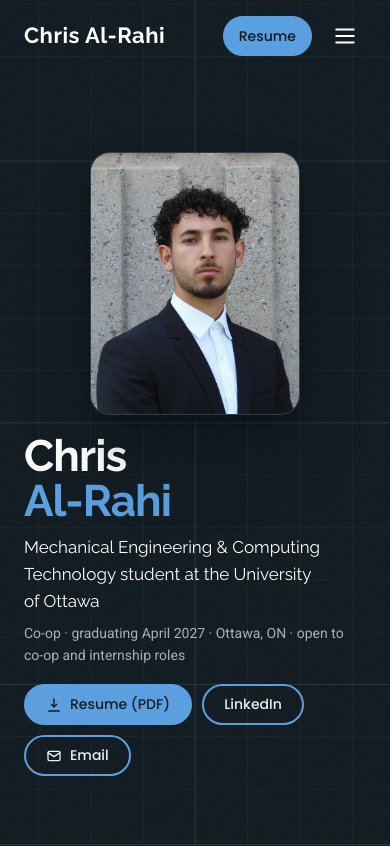
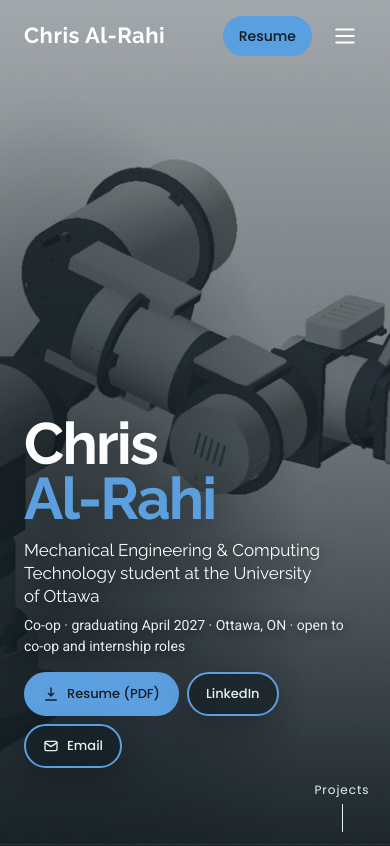
Before and after one commit to chrisalrahi/Portfolio, a plain HTML site: page index.html in a window 390 px wide. Shown: the top 846 px of the page. Drawn offline with Linux system fonts and the light colour scheme.

Commit message:
Full-screen reel hero
Chris on the old hero: "still kind of looks pretty basic... I want it to look
unique to my site... maybe a video of me doing something engineering-wise
playing in the background of the entire screen." Of three full-screen
variants he picked the Reel.

- The hero fills the viewport. Behind the name (two lines, surname in the
  accent, 144 px at 1440) a slow reel of four stills plays: the chassis on
  black, the arm render, the pendulum rig and the polisher render, each 5 s
  with a slow zoom and a cross-fade, pure CSS. A scrim keeps the copy at
  contrast; a small "Projects" cue sits at the bottom. The blueprint grid
  plane is gone.
- The reel element is the slot for Chris's own clip later: the H1 variant's
  video markup drops in unchanged (a landscape file for desktops, a 9:16 one
  for phones).
- The Curtiss-Wright logo on the chassis still is never shown cut: the still
  sits at 50% 86% on desktops and 15% 50% on phones, which keeps the logo out
  of frame through the whole zoom (measured at 1440x900 down to 360x640), and
  between 481 and 1023 px wide, where neither axis can exclude it, the
  CanmetENERGY photo takes that slot.
- Reduced motion shows one static still. The site check accepts alt="" on
  the reel's decorative layers.

Co-Authored-By: Claude Opus 5.5 <noreply@anthropic.com>

```diff
--- a/assets/css/site.css
+++ b/assets/css/site.css
@@ -2043,3 +2043,301 @@ html.is-locked {
     margin-top: 0.75rem;
   }
 }
+
+.hero-reel-hero {
+  position: relative;
+  min-height: 100vh;
+  min-height: 100svh;
+  overflow: hidden;
+  background: #101a20;
+}
+
+.hero-reel {
+  position: absolute;
+  inset: 0;
+  overflow: hidden;
+  background: #000000;
+}
+
+.hero-reel img {
+  position: absolute;
+  inset: 0;
+  width: 100%;
+  height: 100%;
+  object-fit: cover;
+  will-change: transform, opacity;
+  animation: heroReel 20s linear infinite;
+}
+
+.hero-reel-chassis {
+  object-position: 50% 86%;
+  animation-delay: 0s !important;
+}
+
+.hero-reel-arm {
+  object-position: 50% 50%;
+  animation-delay: -15s !important;
+}
+
+.hero-reel-pendulum {
+  object-position: 50% 50%;
+  animation-delay: -10s !important;
+}
+
+.hero-reel-polisher {
+  object-position: 50% 50%;
+  animation-delay: -5s !important;
+}
+
+.hero-scrim {
+  position: absolute;
+  z-index: 1;
+  inset: 0;
+  background:
+    radial-gradient(ellipse 85% 78% at 14% 72%, rgba(16, 26, 32, 0.68) 0%, rgba(16, 26, 32, 0.28) 52%, transparent 78%),
+    linear-gradient(to bottom, rgba(16, 26, 32, 0.35) 0%, rgba(16, 26, 32, 0.6) 52%, rgba(16, 26, 32, 0.96) 100%);
+}
+
+.hero-film-layout {
+  position: relative;
+  z-index: 2;
+  display: flex;
+  align-items: flex-end;
+  min-height: 100vh;
+  min-height: 100svh;
+  padding-top: calc(var(--header-h) + 2rem);
+  padding-bottom: 12vh;
+}
+
+.hero-reel-hero .hero-copy {
+  width: min(900px, 83%);
+}
+
+.hero-reel-hero .hero-name {
+  margin: 0 0 1.25rem;
+  font-size: clamp(4rem, 10vw, 9rem) !important;
+  font-weight: 700 !important;
+  line-height: 0.95 !important;
+  letter-spacing: -0.03em;
+  text-shadow: 0 5px 32px rgba(0, 0, 0, 0.42);
+}
+
+.hero-reel-hero .hero-name span {
+  display: block;
+}
+
+.hero-reel-hero .hero-name .highlight {
+  color: #5a9fe0;
+}
+
+.hero-reel-hero .tagline {
+  max-width: 760px;
+  margin: 0 0 0.5rem;
+  color: #ffffff;
+  font-family: var(--heading-font);
+  font-size: clamp(1.125rem, 1.6vw, 1.5rem);
+  line-height: 1.35;
+  text-shadow: 0 2px 16px rgba(0, 0, 0, 0.8);
+}
+
+.hero-reel-hero .subline {
+  margin: 0 0 1.5rem;
+  color: #e7f2f7;
+  text-shadow: 0 2px 14px rgba(0, 0, 0, 0.9);
+}
+
+.hero-reel-hero .hero-actions .btn {
+  min-height: 44px;
+}
+
+.hero-reel-hero .hero-actions .btn-outline {
+  background: rgba(16, 26, 32, 0.64);
+  box-shadow: 0 10px 30px rgba(0, 0, 0, 0.22);
+}
+
+.hero-scroll-cue {
+  position: absolute;
+  z-index: 3;
+  bottom: 1rem;
+  left: 50%;
+  display: flex;
+  min-width: 64px;
+  min-height: 54px;
+  flex-direction: column;
+  align-items: center;
+  justify-content: flex-start;
+  gap: 0.35rem;
+  color: #e7f2f7;
+  font-family: var(--nav-font);
+  font-size: 0.75rem;
+  letter-spacing: 0.08em;
+  transform: translateX(-50%);
+}
+
+.hero-scroll-cue i {
+  display: block;
+  width: 1px;
+  height: 28px;
+  overflow: hidden;
+  background: rgba(231, 242, 247, 0.3);
+}
+
+.hero-scroll-cue i::after {
+  content: "";
+  display: block;
+  width: 1px;
+  height: 100%;
+  background: #e7f2f7;
+  transform: scaleY(0);
+  transform-origin: top;
+  animation: heroCue 2.7s cubic-bezier(0.2, 0.8, 0.2, 1) infinite;
+}
+
+.hero-intro > * {
+  opacity: 0;
+  transform: translateY(14px);
+  animation: heroEnter 600ms cubic-bezier(0.2, 0.8, 0.2, 1) forwards;
+  animation-delay: calc(var(--step) * 70ms);
+}
+
+@keyframes heroEnter {
+  to {
+    opacity: 1;
+    transform: translateY(0);
+  }
+}
+
+@keyframes heroCue {
+  0%, 12% {
+    opacity: 0;
+    transform: scaleY(0);
+  }
+  20% {
+    opacity: 1;
+  }
+  64% {
+    opacity: 1;
+    transform: scaleY(1);
+  }
+  82%, 100% {
+    opacity: 0;
+    transform: scaleY(1);
+  }
+}
+
+@keyframes heroReel {
+  0% {
+    opacity: 1;
+    transform: scale(1);
+  }
+  19% {
+    opacity: 1;
+  }
+  25% {
+    opacity: 0;
+    transform: scale(1.06);
+  }
+  94% {
+    opacity: 0;
+    transform: scale(1);
+  }
+  100% {
+    opacity: 1;
+    transform: scale(1);
+  }
+}
+
+@media (max-width: 767px) {
+  .hero-film-layout {
+    padding-top: calc(var(--header-h) + 1rem);
+    padding-bottom: 9vh;
+  }
+
+  .hero-reel-hero .hero-copy {
+    width: 100%;
+  }
+
+  .hero-reel-hero .hero-name {
+    margin-bottom: 0.75rem;
+    font-size: clamp(3rem, 15vw, 4.5rem) !important;
+  }
+
+  .hero-reel-hero .tagline {
+    font-size: 1.0625rem;
+    line-height: 1.35;
+  }
+
+  .hero-reel-hero .subline {
+    margin-bottom: 1rem;
+    font-size: 0.875rem;
+    line-height: 1.45;
+  }
+
+  .hero-reel-hero .hero-actions {
+    gap: 0.5rem;
+  }
+
+  .hero-reel-hero .hero-actions .btn {
+    padding: 8px 17px;
+    font-size: 0.8125rem;
+  }
+
+  .hero-scroll-cue {
+    right: 1rem;
+    bottom: 0.65rem;
+    left: auto;
+    transform: none;
+  }
+}
+
+@media (prefers-reduced-motion: reduce) {
+  .hero-reel img {
+    opacity: 0;
+    transform: none;
+    animation: none;
+  }
+
+  .hero-reel img:first-child {
+    opacity: 1;
+  }
+
+  .hero-intro > * {
+    opacity: 1;
+    transform: none;
+    animation: none;
+  }
+
+  .hero-scroll-cue i::after {
+    opacity: 1;
+    transform: scaleY(1);
+    animation: none;
+  }
+}
+
+.hero-reel-alt {
+  display: none;
+  object-position: 50% 30%;
+  animation-delay: 0s !important;
+}
+
+@media (max-width: 480px) {
+  .hero-reel-chassis {
+    object-position: 15% 50%;
+  }
+}
+
+@media (min-width: 481px) and (max-width: 1023px) {
+  .hero-reel-chassis {
+    display: none;
+  }
+
+  .hero-reel-alt {
+    display: block;
+  }
+}
+
+@media (min-width: 481px) and (max-width: 1023px) and (prefers-reduced-motion: reduce) {
+  .hero-reel img.hero-reel-alt {
+    opacity: 1;
+  }
+}
--- a/index.html
+++ b/index.html
@@ -50,9 +50,9 @@
   <!-- bump ?v= whenever these files change, or browsers keep a cached copy
        that no longer matches this page -->
   <link href="assets/css/scrollcraft.css?v=20261005" rel="stylesheet">
-  <link href="assets/css/site.css?v=20261018c" rel="stylesheet">
+  <link href="assets/css/site.css?v=20261018d" rel="stylesheet">
   <script src="assets/js/scrollcraft.js?v=20261005" defer></script>
-  <script src="assets/js/site.js?v=20261018c" defer></script>
+  <script src="assets/js/site.js?v=20261018d" defer></script>
 </head>
 
 <body>
@@ -94,36 +94,21 @@
   <main id="main">
 
     <!-- ======== A. Hero sheet ======== -->
-    <section id="hero" class="hero" data-sc-act="flow">
-      <div class="hero-stage">
-
-        <div class="plane plane--grid" aria-hidden="true" data-sc-parallax="-1.1">
-          <svg viewBox="0 0 1440 960" preserveAspectRatio="xMidYMid slice" focusable="false">
-            <defs>
-              <pattern id="hg-fine" width="48" height="48" patternUnits="userSpaceOnUse">
-                <path d="M48 0H0v48" fill="none" stroke="#e7f2f7" stroke-opacity="0.08"/>
-              </pattern>
-              <pattern id="hg-bold" width="240" height="240" patternUnits="userSpaceOnUse">
-                <path d="M240 0H0v240" fill="none" stroke="#e7f2f7" stroke-opacity="0.14"/>
-              </pattern>
-            </defs>
-            <rect width="1440" height="960" fill="url(#hg-fine)"/>
-            <rect width="1440" height="960" fill="url(#hg-bold)"/>
-            <g stroke="#5a9fe0" stroke-opacity="0.35" fill="none">
-              <path d="M960 96h384M960 86v20M1344 86v20"/>
-              <path d="M1104 176h240M1104 166v20M1344 166v20"/>
-              <path d="M1392 264v300M1382 264h20M1382 564h20"/>
-              <path d="M168 76h216M168 66v20M384 66v20"/>
-            </g>
-          </svg>
+    <section id="hero" class="hero hero-reel-hero">
+      <div class="hero-reel" aria-hidden="true">
+        <img class="hero-reel-chassis" src="assets/img/opt/cw-chassis.webp" width="800" height="753" alt="" fetchpriority="high">
+        <img class="hero-reel-arm" src="assets/img/opt/arm-render.webp" width="1120" height="840" alt="">
+        <img class="hero-reel-pendulum" src="assets/img/opt/pendulum-poster.webp" width="816" height="334" alt="">
+        <img class="hero-reel-polisher" src="assets/img/opt/blade-polisher.webp" width="800" height="560" alt="">
+        <img class="hero-reel-alt" src="assets/img/opt/about-nrcan.webp" width="800" height="931" alt="">
       </div>
-
-        <div class="container hero-sheet">
-          <div class="hero-copy" data-sc-in data-sc-stagger="70">
-            <h1 class="hero-name"><span>Chris</span> <span class="highlight">Al-Rahi</span></h1>
-            <p class="tagline">Mechanical Engineering &amp; Computing Technology student at the University of Ottawa</p>
-            <p class="subline">Co-op · graduating April 2027 · Ottawa, ON · open to co-op and internship roles</p>
-            <div class="hero-actions">
+      <div class="hero-scrim" aria-hidden="true"></div>
+      <div class="container hero-film-layout">
+        <div class="hero-copy hero-intro">
+          <h1 class="hero-name" style="--step: 0"><span>Chris</span> <span class="highlight">Al-Rahi</span></h1>
+          <p class="tagline" style="--step: 1">Mechanical Engineering &amp; Computing Technology student at the University of Ottawa</p>
+          <p class="subline" style="--step: 2">Co-op · graduating April 2027 · Ottawa, ON · open to co-op and internship roles</p>
+          <div class="hero-actions" style="--step: 3">
             <a class="btn btn-primary" href="assets/Docs/Chris%20Al-Rahi%20Resume.pdf" target="_blank" rel="noopener">
               <svg width="16" height="16" viewBox="0 0 24 24" fill="none" stroke="currentColor" stroke-width="2" stroke-linecap="round" stroke-linejoin="round" aria-hidden="true"><path d="M12 3v12m0 0 4-4m-4 4-4-4M4 21h16"/></svg>
               Resume (PDF)
@@ -135,15 +120,8 @@
             </a>
           </div>
         </div>
-
-          <div class="hero-plate-wrap">
-            <figure class="plate plate--portrait" data-sc-parallax="-0.45">
-              <img src="assets/img/opt/hero-chris.webp" width="640" height="767" alt="Chris Al-Rahi" fetchpriority="high">
-            </figure>
       </div>
-        </div>
-
-      </div>
+      <a class="hero-scroll-cue" href="#projects"><span>Projects</span><i aria-hidden="true"></i></a>
     </section>
 
     <section id="projects" class="section projects-section" aria-labelledby="projects-title">
--- a/scripts/check-site.mjs
+++ b/scripts/check-site.mjs
@@ -115,7 +115,7 @@ const words = (t) => t.split(/\s+/).filter((w) => /[A-Za-z0-9]/.test(w));
   report(3, 'no em dash', problems, Object.keys(files).join(', '));
 }
 
-// 4. Every <img> has width, height and a non-empty alt
+// 4. Every <img> has width, height and a non-empty alt (the hero reel's decorative layers carry alt="")
 {
   const problems = [];
   let count = 0;
@@ -124,7 +124,8 @@ const words = (t) => t.split(/\s+/).filter((w) => /[A-Za-z0-9]/.test(w));
       count++;
       if (!/\swidth="\d+"/.test(tag)) problems.push(`${name}: no width: ${tag.slice(0, 80)}`);
       if (!/\sheight="\d+"/.test(tag)) problems.push(`${name}: no height: ${tag.slice(0, 80)}`);
-      if (!/\salt="[^"]+"/.test(tag)) problems.push(`${name}: no alt: ${tag.slice(0, 80)}`);
+      const decorative = /\sclass="hero-reel-/.test(tag);
+      if (!(decorative ? /\salt=""/.test(tag) : /\salt="[^"]+"/.test(tag))) problems.push(`${name}: no alt: ${tag.slice(0, 80)}`);
     }
   }
   report(4, 'img width, height, alt', problems, `${count} images`);
```
Lines whose indentation alone changed are shown as unchanged.
